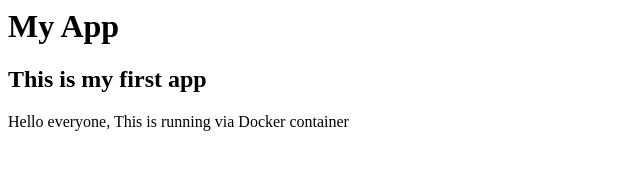
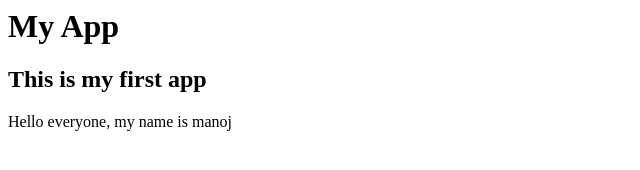
Before and after one commit to manojcbu/jenkins-test, a plain HTML site: page nginx-image/files/index.html in a window 1280 px wide. Shown: the whole page, without its empty margins (0-640 px from the left). Drawn offline with Linux system fonts and the light colour scheme.

Commit message:
second commit

```diff
--- a/nginx-image/files/index.html
+++ b/nginx-image/files/index.html
@@ -6,7 +6,7 @@
     <div class="container">
       <h1>My App</h1>
       <h2>This is my first app</h2>
-      <p>Hello everyone, This is running via Docker container</p>
+      <p>Hello everyone, my name is manoj</p>
     </div>
   </body>
 </html>
```
